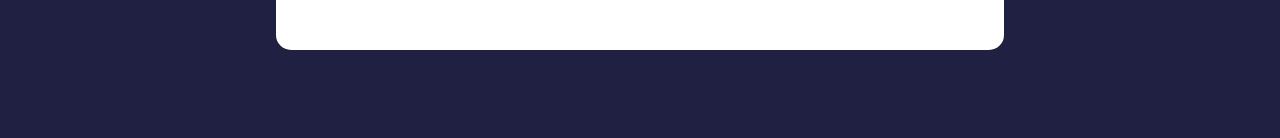
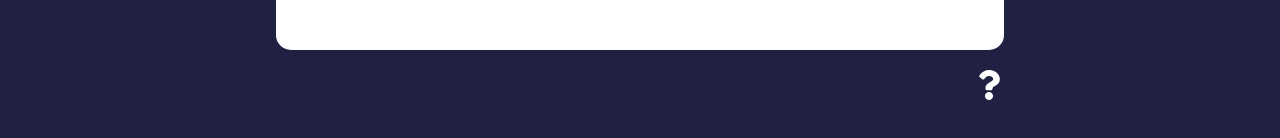
Before and after one commit to McClendonJustin/Feedback-App, a React (Create React App) app in the folder feedback-app/: page /about in a window 1280 px wide. Shown: the part 308-446 px from the top of the page. Built offline with nearby package versions, Linux system fonts and the light colour scheme.

Commit message:
Created Links

```diff
--- a/feedback-app/src/App.js
+++ b/feedback-app/src/App.js
@@ -8,6 +8,7 @@ import FeedbackData from './data/FeedbackData'
 import {v4 as uuidv4} from 'uuid'
 import AboutPage from './pages/AboutPage'
 import {BrowserRouter as Router, Route, Routes} from 'react-router-dom'
+import AboutIconLink from './Components/AboutIconLink'
 
 export default function App() {
     const [feedback, setFeedback] = useState(FeedbackData)
@@ -38,6 +39,7 @@ export default function App() {
                     </Route>
                     <Route path='/about' element={<AboutPage />} />
                 </Routes>
+                <AboutIconLink />
             </div>
         </Router>
     )
--- a/feedback-app/src/Components/AboutIconLink.jsx
+++ b/feedback-app/src/Components/AboutIconLink.jsx
@@ -1,12 +1,13 @@
 import React from 'react'
 import {FaQuestion} from 'react-icons/fa'
-
-import React from 'react'
+import { Link } from 'react-router-dom'
 
 const AboutIconLink = () => {
   return (
     <div className='about-link'>
+        <Link to='/about'>
         <FaQuestion size={30} />
+        </Link>
     </div>
   )
 }
--- a/feedback-app/src/pages/AboutPage.jsx
+++ b/feedback-app/src/pages/AboutPage.jsx
@@ -1,5 +1,6 @@
 import React from 'react'
 import Card from '../Components/shared/Card'
+import { Link } from 'react-router-dom'
 
 const AboutPage = () => {
   return (
@@ -8,7 +9,7 @@ const AboutPage = () => {
             <h1>About this Project.</h1>
             <p>This is a React app to leave feedback about a product or service.</p>
             <p>Version: 1.0.0</p>
-            <p><a href='/'>Back to Home</a></p>
+            <p><Link to='/'>Back to Home</Link></p>
         </div>
     </Card>
   )
```
